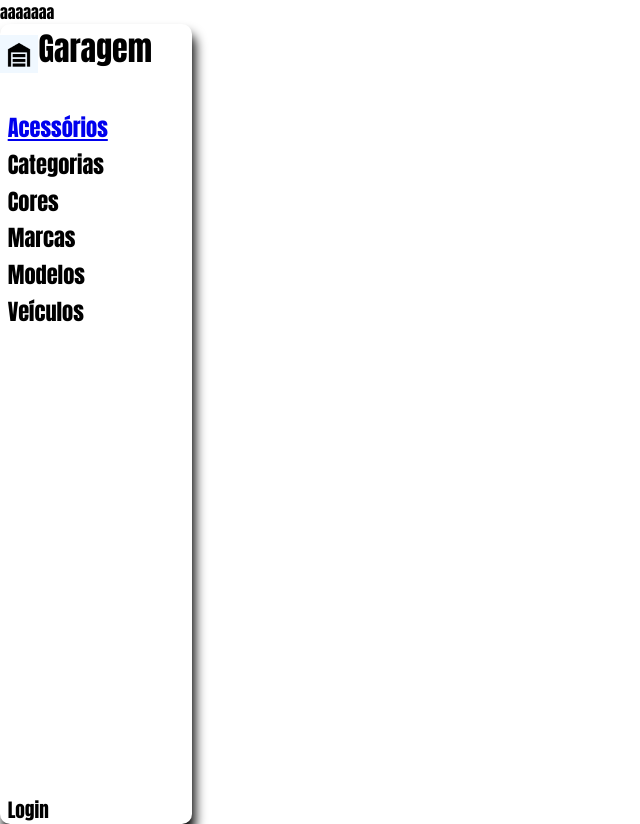
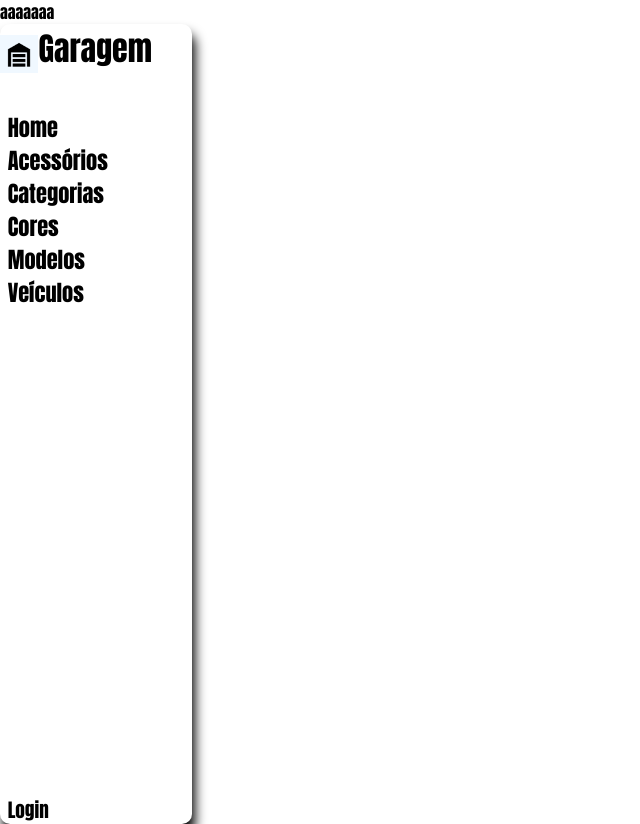
Before and after one commit to JSkahl/garagem-front, a Vue app: page / in a window 1280 px wide. Shown: the whole page, without its empty margins (0-640 px from the left). Built offline with nearby package versions, Linux system fonts and the light colour scheme.

Commit message:
fix(view): adjusts in sidebar and app

```diff
--- a/src/App.vue
+++ b/src/App.vue
@@ -3,7 +3,7 @@ import SideBar from '@/components/SideBar.vue'
 </script>
 
 <template>
-    <RouterView />
+    <router-view />
     <SideBar />
 </template>
 
--- a/src/components/SideBar.vue
+++ b/src/components/SideBar.vue
@@ -8,16 +8,15 @@
             <p>Garagem</p>
         </div>
         <div class="models">
-            <router-link :to="{name: 'home'}"></router-link>
-            <router-link to="/acessorios">Acessórios</router-link>
-            <p>Categorias</p>
-            <p>Cores</p>
-            <p>Marcas</p>
-            <p>Modelos</p>
-            <p>Veículos</p>
+            <router-link class="link" to="/">Home</router-link>
+            <router-link class="link" to="/acessorios">Acessórios</router-link>
+            <router-link class="link" to="/categorias">Categorias</router-link>
+            <router-link class="link" to="/cores">Cores</router-link>
+            <router-link class="link" to="/modelos">Modelos</router-link>
+            <router-link class="link" to="/veiculos">Veículos</router-link>
         </div>
         <div class="login">
-            <p>Login</p>
+            <router-link class="link" to="/login">Login</router-link>
         </div>
     </div>
 </template>
@@ -54,13 +53,18 @@ img {
     font-size: 1.4em;
 }
 
-.models > p {
-    margin-top: 2%;
-}
-
 .login {
     display: flex;
     margin-left: 4%;
     font-size: 1.2em;
 }
+
+.link {
+    text-decoration: none;
+    color: inherit;
+}
+
+.link:hover {
+    color: rgb(26, 26, 26);
+}
 </style>
```
